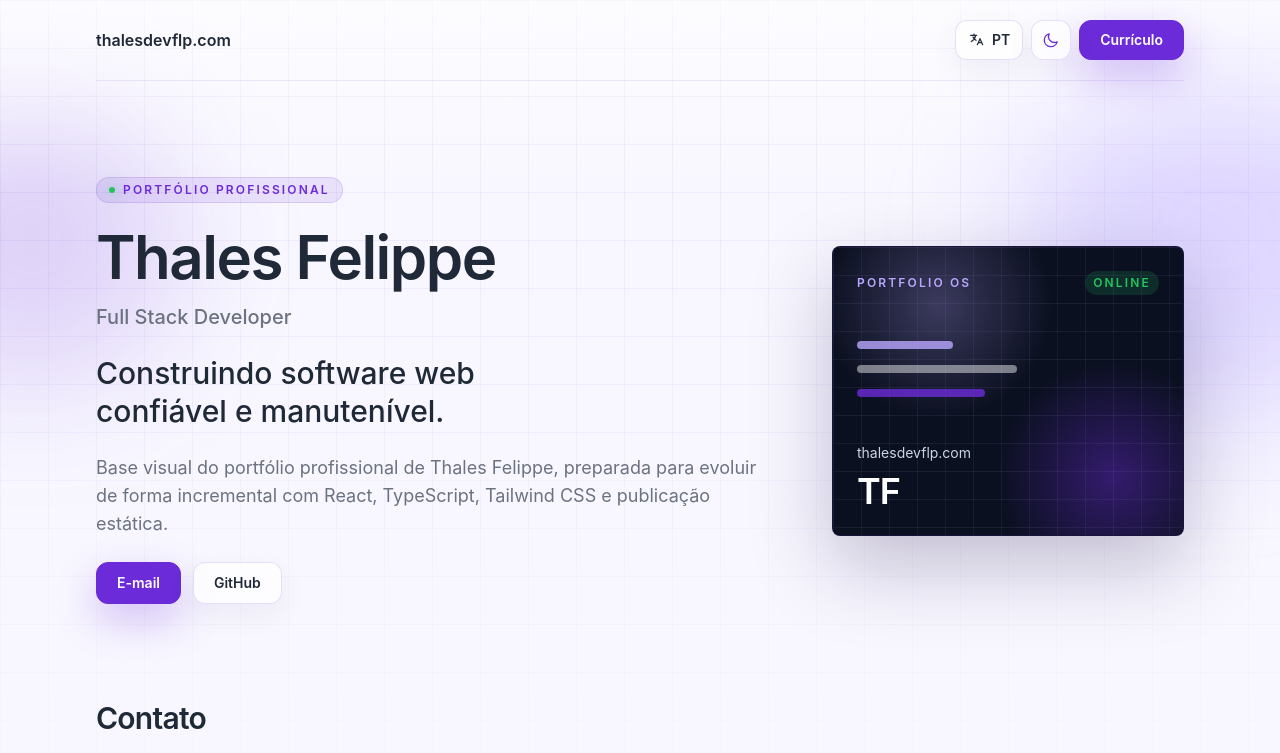
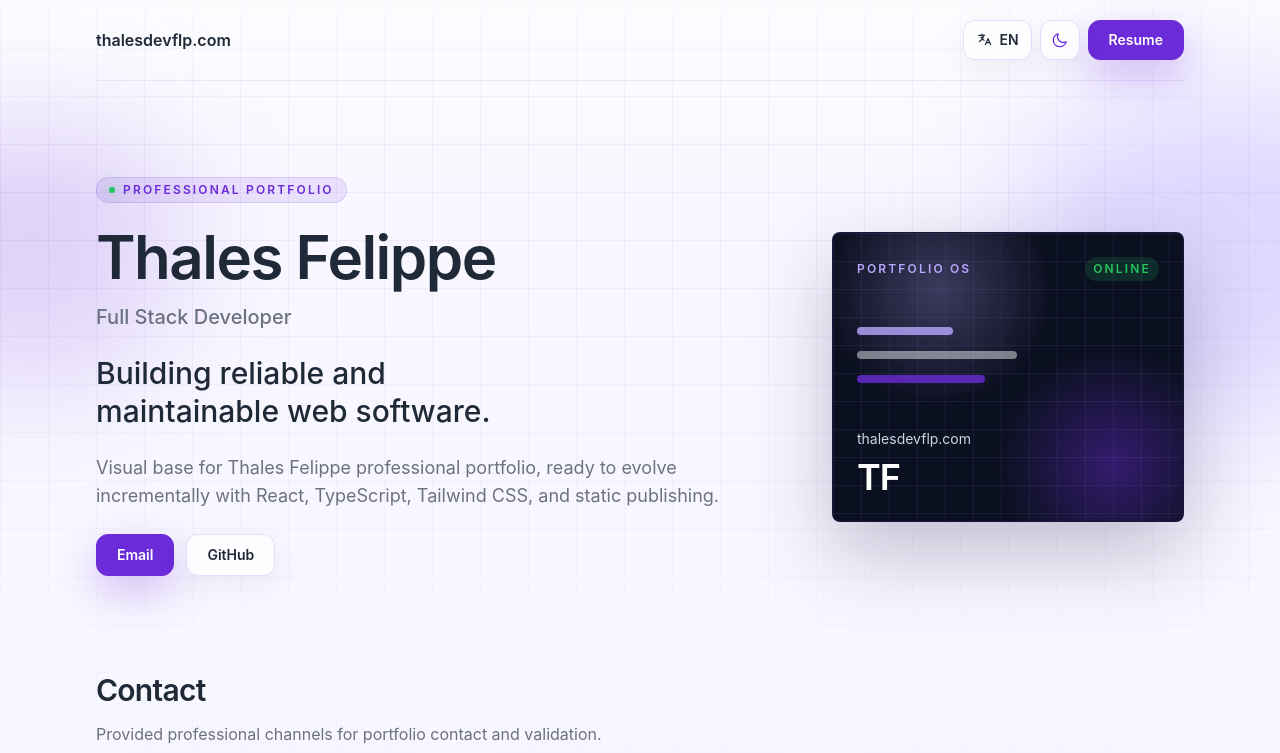
Before and after one commit to thalesfelippe/portfolio, a React (Vite) app: page / in a window 1280 px wide. Shown: the top 753 px of the page. Built offline with nearby package versions, Linux system fonts and the light colour scheme.

Commit message:
feat: add bilingual content support

```diff
--- a/index.html
+++ b/index.html
@@ -1,5 +1,5 @@
 <!doctype html>
-<html lang="pt-BR">
+<html lang="en">
   <head>
     <meta charset="UTF-8" />
     <link rel="icon" type="image/svg+xml" href="/favicon.svg" />
--- a/src/App.tsx
+++ b/src/App.tsx
@@ -4,7 +4,13 @@ import { Hero } from './components/Hero'
 import { Layout } from './components/Layout'
 import { SiteHeader } from './components/SiteHeader'
 import { Card, SectionTitle } from './components/ui'
-import type { Language } from './i18n/translations'
+import {
+  defaultLanguage,
+  getSavedLanguage,
+  htmlLanguageByCode,
+  languageStorageKey,
+  type Language,
+} from './i18n/languages'
 import { translations } from './i18n/translations'
 
 type Theme = 'light' | 'dark'
@@ -35,14 +41,18 @@ function getSavedTheme(): Theme | null {
 }
 
 function App() {
-  const [language, setLanguage] = useState<Language>('pt')
+  const [language, setLanguage] = useState<Language>(
+    () => getSavedLanguage() ?? defaultLanguage,
+  )
   const [systemTheme, setSystemTheme] = useState<Theme>(getSystemTheme)
   const [themeOverride, setThemeOverride] = useState<Theme | null>(getSavedTheme)
   const theme = themeOverride ?? systemTheme
   const t = useMemo(() => translations[language], [language])
 
   useEffect(() => {
-    document.documentElement.lang = language === 'pt' ? 'pt-BR' : 'en'
+    document.documentElement.lang = htmlLanguageByCode[language]
+    document.documentElement.dataset.language = language
+    window.localStorage.setItem(languageStorageKey, language)
   }, [language])
 
   useEffect(() => {
@@ -70,7 +80,7 @@ function App() {
         <SiteHeader
           language={language}
           onLanguageChange={() =>
-            setLanguage((current) => (current === 'pt' ? 'en' : 'pt'))
+            setLanguage((current) => (current === 'en' ? 'pt' : 'en'))
           }
           onThemeChange={() => {
             const nextTheme = theme === 'light' ? 'dark' : 'light'
--- /dev/null
+++ b/src/i18n/content.ts
@@ -0,0 +1,56 @@
+import type { Language } from './languages'
+
+export const translations = {
+  en: {
+    languageName: 'English',
+    languageToggleLabel: 'Switch language',
+    switchLanguage: 'Português',
+    themeLight: 'Light',
+    themeDark: 'Dark',
+    themeSwitchToLight: 'Switch to light theme',
+    themeSwitchToDark: 'Switch to dark theme',
+    resume: 'Resume',
+    introLabel: 'Professional portfolio',
+    headline: 'Building reliable and maintainable web software.',
+    summary:
+      'Visual base for Thales Felippe professional portfolio, ready to evolve incrementally with React, TypeScript, Tailwind CSS, and static publishing.',
+    contactTitle: 'Contact',
+    contactSubtitle:
+      'Provided professional channels for portfolio contact and validation.',
+    github: 'GitHub',
+    linkedin: 'LinkedIn',
+    email: 'Email',
+    statusTitle: 'Step status',
+    statusText:
+      'Design system and layout shell created. Next steps should add professional content only from provided data.',
+    visualLabel: 'Portfolio system visual summary',
+    systemLabel: 'Portfolio OS',
+    onlineLabel: 'Online',
+  },
+  pt: {
+    languageName: 'Português',
+    languageToggleLabel: 'Alternar idioma',
+    switchLanguage: 'English',
+    themeLight: 'Claro',
+    themeDark: 'Escuro',
+    themeSwitchToLight: 'Alternar para tema claro',
+    themeSwitchToDark: 'Alternar para tema escuro',
+    resume: 'Currículo',
+    introLabel: 'Portfólio profissional',
+    headline: 'Construindo software web confiável e manutenível.',
+    summary:
+      'Base visual do portfólio profissional de Thales Felippe, preparada para evoluir de forma incremental com React, TypeScript, Tailwind CSS e publicação estática.',
+    contactTitle: 'Contato',
+    contactSubtitle:
+      'Canais profissionais informados para contato e validação do portfólio.',
+    github: 'GitHub',
+    linkedin: 'LinkedIn',
+    email: 'E-mail',
+    statusTitle: 'Status da etapa',
+    statusText:
+      'Design system e layout base criados. As próximas etapas devem adicionar conteúdo profissional somente com dados fornecidos.',
+    visualLabel: 'Resumo visual do sistema do portfólio',
+    systemLabel: 'Portfolio OS',
+    onlineLabel: 'Online',
+  },
+} satisfies Record<Language, Record<string, string>>
--- /dev/null
+++ b/src/i18n/languages.ts
@@ -0,0 +1,22 @@
+export type Language = 'en' | 'pt'
+
+export const defaultLanguage: Language = 'en'
+export const languageStorageKey = 'portfolio-language'
+
+export const htmlLanguageByCode: Record<Language, string> = {
+  en: 'en',
+  pt: 'pt-BR',
+}
+
+export function isLanguage(value: string | null): value is Language {
+  return value === 'en' || value === 'pt'
+}
+
+export function getSavedLanguage(): Language | null {
+  if (typeof window === 'undefined') {
+    return null
+  }
+
+  const savedLanguage = window.localStorage.getItem(languageStorageKey)
+  return isLanguage(savedLanguage) ? savedLanguage : null
+}
--- a/src/i18n/translations.ts
+++ b/src/i18n/translations.ts
@@ -1,56 +1,2 @@
-export type Language = 'pt' | 'en'
-
-export const translations = {
-  pt: {
-    languageName: 'Português',
-    languageToggleLabel: 'Alternar idioma',
-    switchLanguage: 'English',
-    themeLight: 'Claro',
-    themeDark: 'Escuro',
-    themeSwitchToLight: 'Alternar para tema claro',
-    themeSwitchToDark: 'Alternar para tema escuro',
-    resume: 'Currículo',
-    introLabel: 'Portfólio profissional',
-    headline: 'Construindo software web confiável e manutenível.',
-    summary:
-      'Base visual do portfólio profissional de Thales Felippe, preparada para evoluir de forma incremental com React, TypeScript, Tailwind CSS e publicação estática.',
-    contactTitle: 'Contato',
-    contactSubtitle:
-      'Canais profissionais informados para contato e validação do portfólio.',
-    github: 'GitHub',
-    linkedin: 'LinkedIn',
-    email: 'E-mail',
-    statusTitle: 'Status da etapa',
-    statusText:
-      'Design system e layout base criados. As próximas etapas devem adicionar conteúdo profissional somente com dados fornecidos.',
-    visualLabel: 'Resumo visual do sistema do portfólio',
-    systemLabel: 'Portfolio OS',
-    onlineLabel: 'Online',
-  },
-  en: {
-    languageName: 'English',
-    languageToggleLabel: 'Switch language',
-    switchLanguage: 'Português',
-    themeLight: 'Light',
-    themeDark: 'Dark',
-    themeSwitchToLight: 'Switch to light theme',
-    themeSwitchToDark: 'Switch to dark theme',
-    resume: 'Resume',
-    introLabel: 'Professional portfolio',
-    headline: 'Building reliable and maintainable web software.',
-    summary:
-      'Visual base for Thales Felippe professional portfolio, ready to evolve incrementally with React, TypeScript, Tailwind CSS, and static publishing.',
-    contactTitle: 'Contact',
-    contactSubtitle:
-      'Provided professional channels for portfolio contact and validation.',
-    github: 'GitHub',
-    linkedin: 'LinkedIn',
-    email: 'Email',
-    statusTitle: 'Step status',
-    statusText:
-      'Design system and layout shell created. Next steps should add professional content only from provided data.',
-    visualLabel: 'Portfolio system visual summary',
-    systemLabel: 'Portfolio OS',
-    onlineLabel: 'Online',
-  },
-} as const
+export { translations } from './content'
+export type { Language } from './languages'
```
